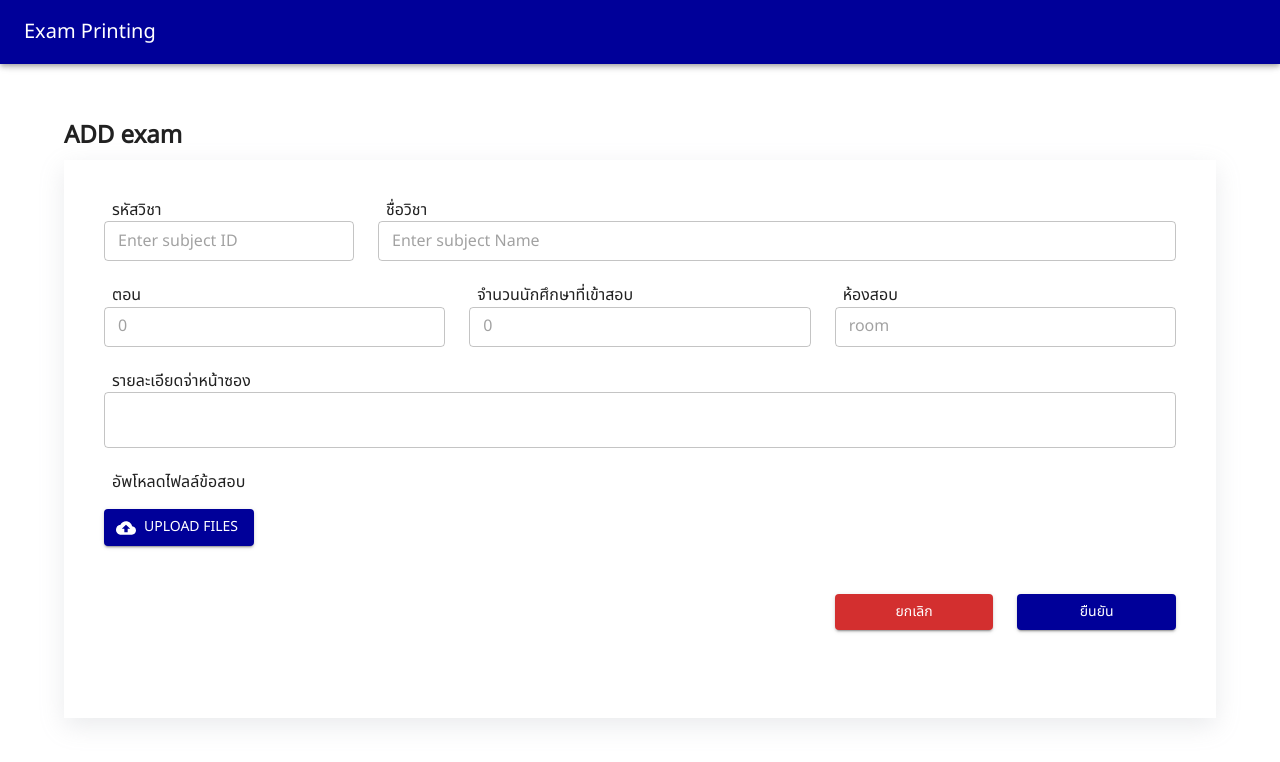
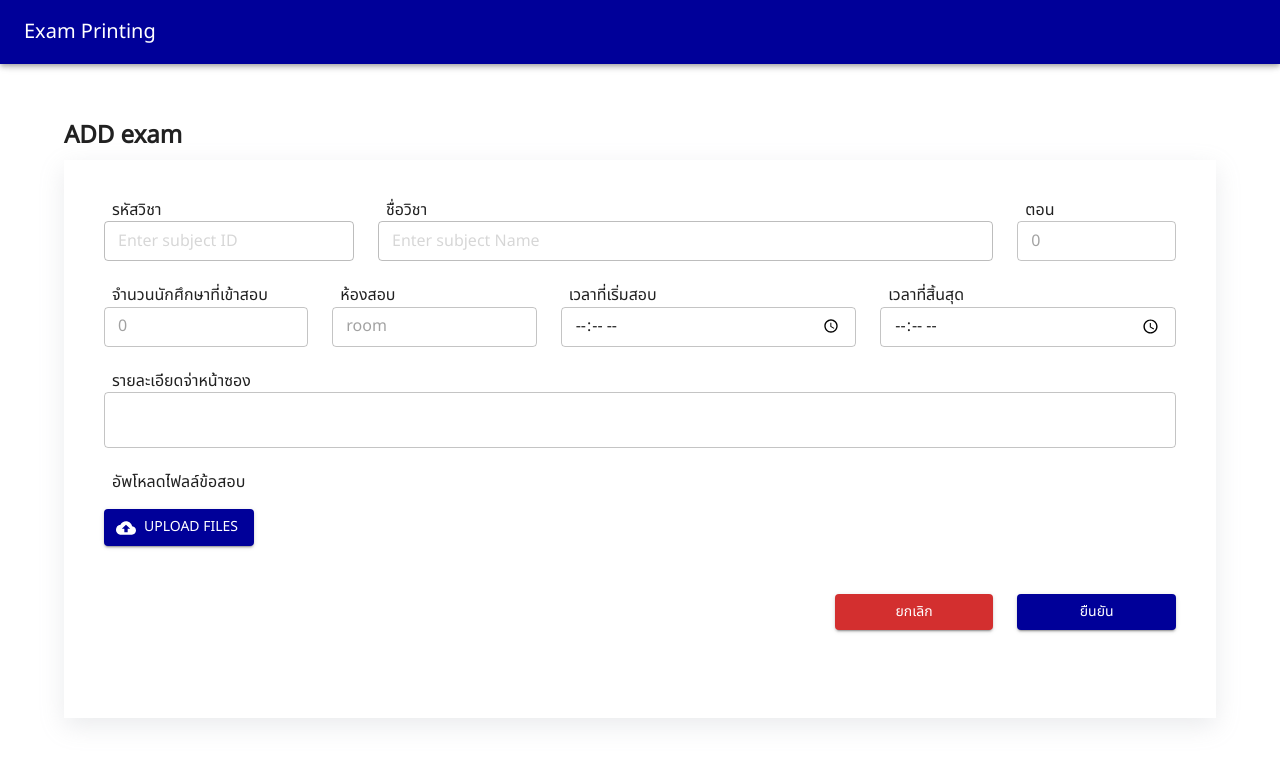
Before and after one commit to MeeMeChu/exam-printing-9, a React (Vite) app: page /exam/edit/1 in a window 1280 px wide. Shown: the top 762 px of the page. Built offline with nearby package versions, Linux system fonts and the light colour scheme; no server answers.

Commit message:
update exam

```diff
--- a/src/pages/exam/edit-exam.page.tsx
+++ b/src/pages/exam/edit-exam.page.tsx
@@ -1,13 +1,94 @@
-import { FC } from 'react'
+import { FC , useEffect, useState} from 'react'
 import { useParams } from 'react-router-dom'
 import { Box, Container, styled, Typography } from '@mui/material';
 import TextField from '@mui/material/TextField';
 import Button from '@mui/material/Button';
 import Grid from '@mui/material/Grid2';
 import CloudUploadIcon from '@mui/icons-material/CloudUpload';
-const EditExamPage : FC = () => {
+import { useNavigate } from 'react-router-dom';
 
-    const { id } = useParams<{ id : string}>();
+type Exams = {
+  examID : string,
+  subID:string,
+  examFileURL: string,
+  examDetail: string,
+  examRoom : string,
+  examStdCount: string,
+  examStartDate: string,
+  examEndDate : string,
+  examCreateAt : string,
+  examUpdateAt: string,
+  subName?: string,
+  subStatus?: string
+}
+
+const EditExamPage: FC = () => {
+  const { id } = useParams<{ id: string }>();
+  const [formData, setFormData] = useState<Exams>({
+    examID : '',
+    subID:'',
+    examFileURL: '',
+    examDetail: '',
+    examRoom : '',
+    examStdCount: '',
+    examStartDate: '',
+    examEndDate : '',
+    examCreateAt : '',
+    examUpdateAt: '',
+    subName: '',
+    subStatus: ''
+  });
+  const navigate = useNavigate();
+
+  console.log(formData);
+  useEffect(() => {
+    const fetchExamData = async () => {
+        try {
+            const response = await fetch(`http://localhost:8000/api/exams/${id}`);
+            if (!response.ok) {
+                throw new Error('Failed to fetch exam data')
+            }
+            const result = await response.json();
+
+            setFormData(result);
+        } catch (error) {
+            console.error("Error : ", error);
+        }
+    }
+
+    fetchExamData();
+},[]);
+
+const handleChange = (event: React.ChangeEvent<HTMLInputElement>) => {
+    const { name, value } = event.target;
+    setFormData({
+        ...formData,
+        [name] : value
+    })
+}
+
+const handdleSubmit = async (event: React.FormEvent<HTMLFormElement>) => {
+    event.preventDefault();
+    try {
+        const response = await fetch(`http://localhost:8000/api/exams/edit/${id}`, {
+            method: 'PUT',
+            headers: {
+                'Content-Type': 'application/json',
+            },
+            body: JSON.stringify(formData),
+        });
+
+        if (response.ok) {
+            console.log('Data edit successfully!');
+        } else {
+            console.error('Failed to edit data.');
+        }
+
+        navigate('/exam');
+    } catch (error) {
+        console.error('Error:', error);
+    }
+}
   const VisuallyHiddenInput = styled('input')({
         clip: 'rect(0 0 0 0)',
         clipPath: 'inset(50%)',
@@ -24,7 +105,7 @@ const EditExamPage : FC = () => {
           <Box
             sx={{ my: 1 ,mt:8}}
           >
-            <Typography variant="h5" fontWeight='bold'>ADD exam</Typography>
+            <Typography variant="h5" fontWeight='bold'>ADD exam </Typography>
           </Box>
           <Box
             sx={{
@@ -32,28 +113,93 @@ const EditExamPage : FC = () => {
               boxShadow: '0px 8px 24px rgba(149, 157, 165, 0.2)'
             }}
           >
+            <form onSubmit={handdleSubmit}>
               <Grid container spacing={3}>
                   {/* บรรทัดที่1 */}
                   <Grid size={3}>
                     <Typography variant="h5" sx={{fontSize:16 , px:1}}>รหัสวิชา</Typography>
-                  <TextField required id="outlined-required"placeholder="Enter subject ID"  fullWidth size="small"/>
+                    <TextField
+                    required id="outlined-required"
+                    placeholder="Enter subject ID"
+                    fullWidth
+                    size="small"
+                    name="subID"
+                    value={formData?.subID}
+                    onChange={handleChange}
+                    disabled
+                    />
                   </Grid>
-                <Grid size={9}>
+                  <Grid size={7}>
                     <Typography variant="h5" sx={{fontSize:16, px:1}}>ชื่อวิชา</Typography>
-                  <TextField required id="outlined-required"placeholder="Enter subject Name" fullWidth size="small"/>
+                    <TextField
+                    required
+                    id="outlined-required"
+                    placeholder="Enter subject Name"
+                    fullWidth
+                    size="small"
+                    name="subName"
+                    value={formData.subName}
+                    onChange={handleChange}
+                    disabled
+
+                    />
                     </Grid>
+                      <Grid size={2}>
+                    <Typography variant="h5" sx={{fontSize:16, px:1}}>ตอน</Typography>
+                    <TextField
+                    required
+                    id="outlined-required"
+                    placeholder="0"
+                    fullWidth
+                    size="small"
+                    name="subID"
+                    value={formData?.subID}
+                    onChange={handleChange}
+                    />
+                    </Grid>
+
                   {/* บรรทัดที่2 */}
-                <Grid size={4}>
-                  <Typography variant="h5" sx={{fontSize:16, px:1}}>ตอน</Typography>
-                  <TextField required id="outlined-required"placeholder="0" fullWidth size="small"/>
+                  <Grid size={2.5}>
+                    <Typography variant="h5" sx={{fontSize:16, px:1}}>จำนวนนักศึกษาที่เข้าสอบ</Typography>
+                    <TextField
+                    required
+                    id="outlined-required"
+                    placeholder="0"
+                    fullWidth
+                    size="small"
+                    name="examStdCount"
+                    value={formData?.examStdCount}
+                    onChange={handleChange}
+                    />
                   </Grid>
-                <Grid size={4}>
-                  <Typography variant="h5" sx={{fontSize:16, px:1}}>จำนวนนักศึกษาที่เข้าสอบ</Typography>
-                  <TextField required id="outlined-required"placeholder="0" fullWidth size="small"/>
+                  <Grid size={2.5}>
+                    <Typography variant="h5" sx={{fontSize:16, px:1}}>ห้องสอบ</Typography>
+                    <TextField
+                    required
+                    id="outlined-required"
+                    placeholder="room"
+                    fullWidth size="small"
+                    name="examRoom"
+                    value={formData?.examRoom}
+                    onChange={handleChange}
+                    />
                   </Grid>
-                <Grid size={4}>
-                  <Typography variant="h5" sx={{fontSize:16, px:1}}>ห้องสอบ</Typography>
-                  <TextField required id="outlined-required"placeholder="room" fullWidth size="small"/>
+                  <Grid size={3.5}>
+                    <Typography variant="h5" sx={{fontSize:16, px:1}}>เวลาที่เริ่มสอบ</Typography>
+                    <TextField
+                    required
+                    id="outlined-required"
+                    placeholder="room"
+                    fullWidth size="small"
+                    type='time'
+                    name="examStartDate"
+                    value={formData?.examStartDate}
+                    onChange={handleChange}
+                    />
+                  </Grid>
+                  <Grid size={3.5}>
+                    <Typography variant="h5" sx={{fontSize:16, px:1}}>เวลาที่สิ้นสุด</Typography>
+                    <TextField required id="outlined-required"placeholder="room" fullWidth size="small" type='time'/>
                   </Grid>
                   {/* บรรทัดที่3 */}
                   <Grid size={12}>
@@ -89,9 +235,10 @@ const EditExamPage : FC = () => {
                 </Grid>
                 {/* ปุ่มกด2 */}
                 <Grid size={2}>
-                <Button variant="contained" fullWidth>ยืนยัน</Button>
+                  <Button variant="contained" fullWidth type='submit'>ยืนยัน</Button>
                 </Grid>
             </Grid>
+            </form>
           </Box>
         </Container>
     )
```
Also changed, not shown: src/pages/exam/exam-page.tsx (+76 -38 lines). Lines whose indentation alone changed are shown as unchanged.
